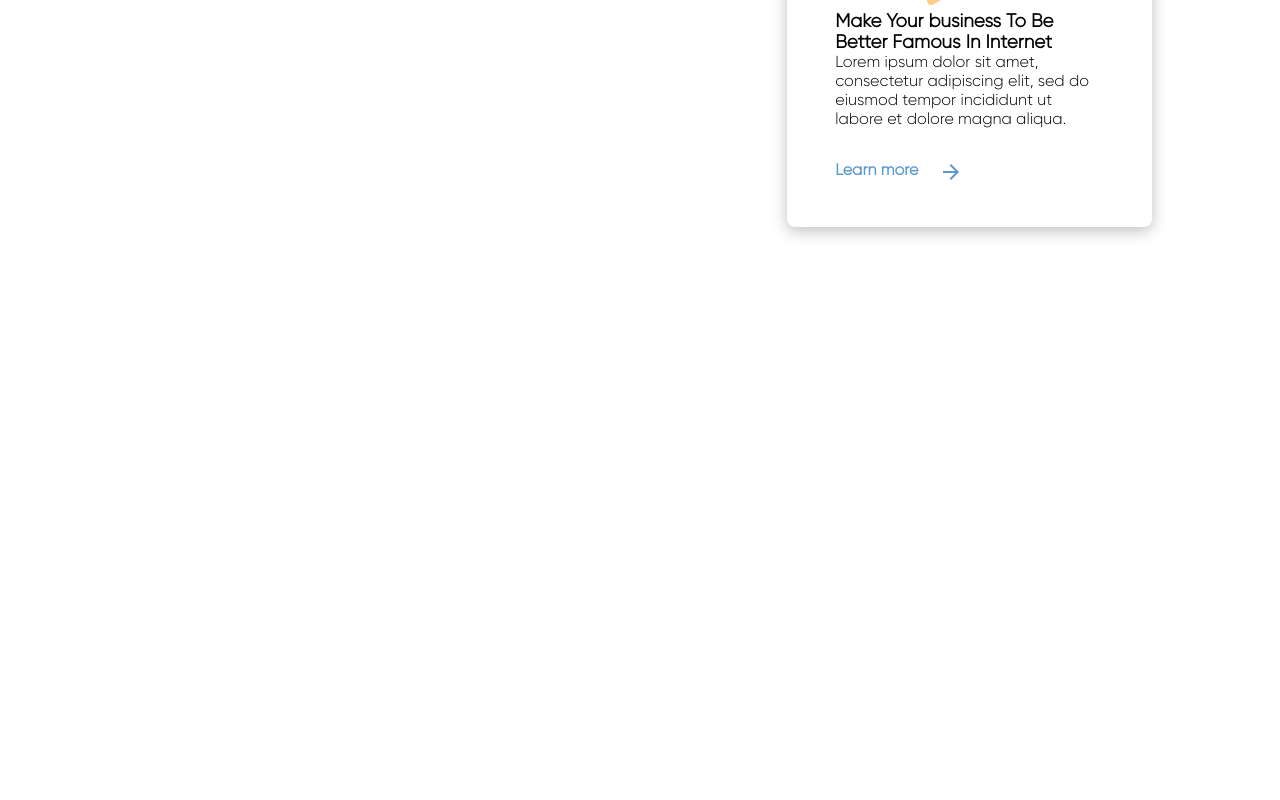
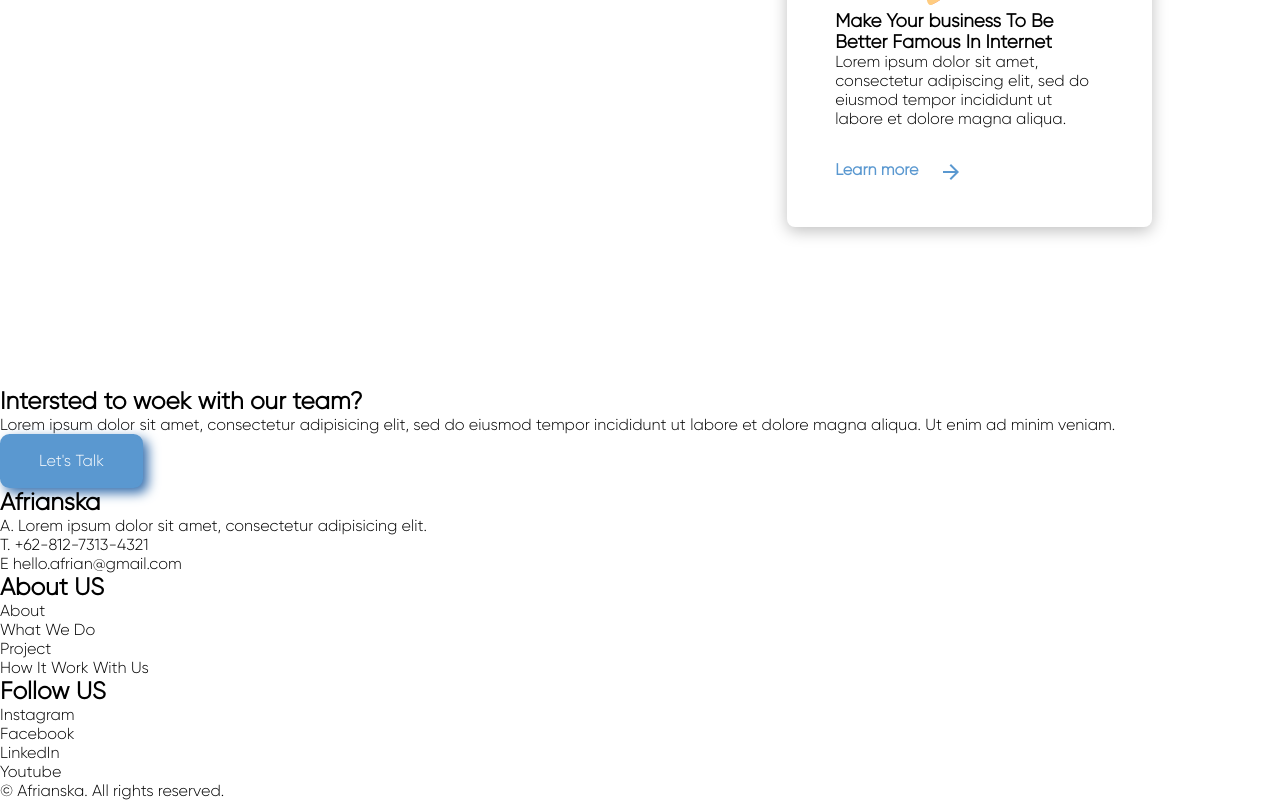
Before and after one commit to diyorbek0309/f22-practise2, a plain HTML site: page index.html in a window 1280 px wide. Shown: the part 1631-2431 px from the top of the page. Before the commit the page ends 2018 px from the top, so only its background shows below. Drawn offline with Linux system fonts and the light colour scheme.

Commit message:
added html task  for 1-group

```diff
--- a/index.html
+++ b/index.html
@@ -112,7 +112,43 @@
 
     <!-- Footer boshlandi -->
 
-    <footer></footer>
+    <footer>
+        <div class="left_item">
+          <h2>Intersted to woek
+            with our team?</h2>
+          <p>Lorem ipsum dolor sit amet, consectetur adipisicing elit, sed do eiusmod tempor incididunt ut labore et dolore magna aliqua. Ut enim ad minim veniam.</p>
+        </div>
+        <button class="btn">Let's Talk</button>
+        <div class="line"></div>
+        <div class="left_down_item">
+          <div class="logo"></div>
+          <h2>Afrianska</h2>
+          <ul class="footer_contact">
+            <li>A. Lorem ipsum dolor sit amet, consectetur adipisicing elit. </li>
+            <li>T. +62-812-7313-4321</li>
+            <li>E hello.afrian@gmail.com</li>
+          </ul>
+        <div class="about_us">
+          <h2>About US</h2>
+          <ul class="about_list">
+            <li>About</li>
+            <li>What We Do</li>
+            <li>Project</li>
+            <li>How It Work With Us</li>
+          </ul>
+        </div>
+        <div class="right_down_item">
+          <h2>Follow US</h2>
+          <ul class="follow_us">
+            <li>Instagram</li>
+            <li>Facebook</li>
+            <li>LinkedIn</li>
+            <li>Youtube</li>
+          </ul>
+        </div>
+        <p>© Afrianska. All rights reserved.</p>
+        </div>
+    </footer>
 
     <!-- Footer tugadi -->
   </body>
```
